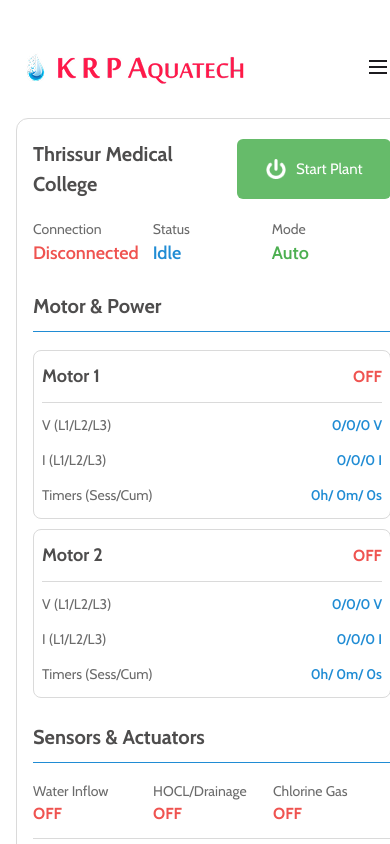
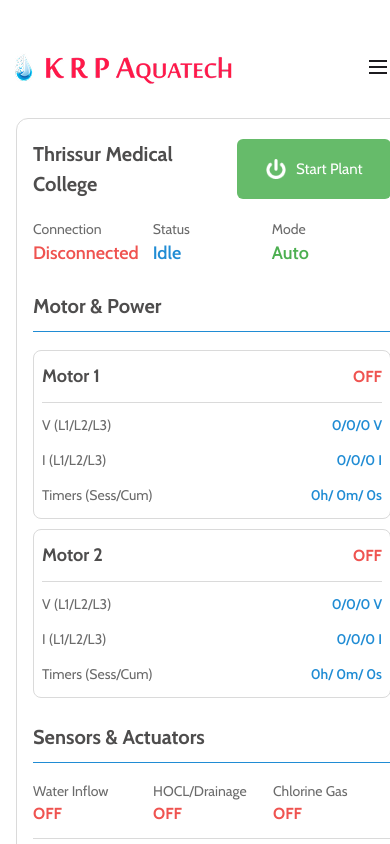
Before and after one commit to abhilashvijayan7/ui-test, a React (Vite) app in the folder hope/: page / in a window 390 px wide. Shown: the top 844 px of the page. Built offline with nearby package versions, Linux system fonts and the light colour scheme.

Commit message:
updated2

```diff
--- a/hope/src/App.jsx
+++ b/hope/src/App.jsx
@@ -87,8 +87,8 @@
       </div>
 
       {/* Main Content */}
-      <div className="max-w-[398px] mx-auto flex-1 w-full lg:max-w-none lg:mx-0">
-        <div className="flex items-center justify-between mt-[40px] mb-[9px] pl-6 lg:hidden">
+      <div className="max-w-[410px] mx-auto flex-1 w-full lg:max-w-none lg:mx-0">
+        <div className="flex items-center justify-between mt-[40px] mb-[9px] pl-3 lg:hidden">
           <img src={headImage} alt="" />
           <img src={dehaze} alt="" className="w-[24px] h-[24px]" />
         </div>
```
